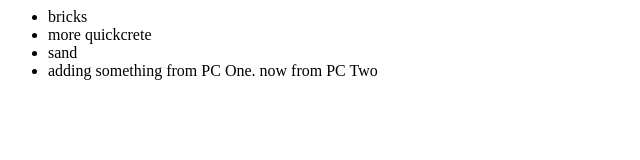
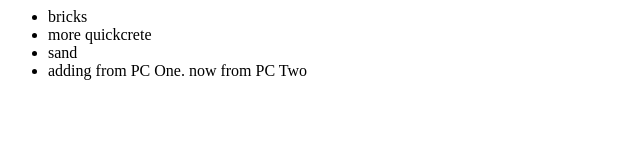
Before and after one commit to Davie-Dave/newGitTest, a plain HTML site: page index.html in a window 1280 px wide. Shown: the full height of the page, 0-640 px from the left. Drawn offline with Linux system fonts and the light colour scheme.

Commit message:
added from PC one

```diff
--- a/index.html
+++ b/index.html
@@ -5,7 +5,7 @@
 				<li>bricks</li>
 				<li>more quickcrete</li>
 				<li>sand</li>
-				<li>adding something from PC One. now from PC Two</li>
+				<li>adding from PC One. now from PC Two</li>
 			</ul>
 		</div>
 	</body>
```
